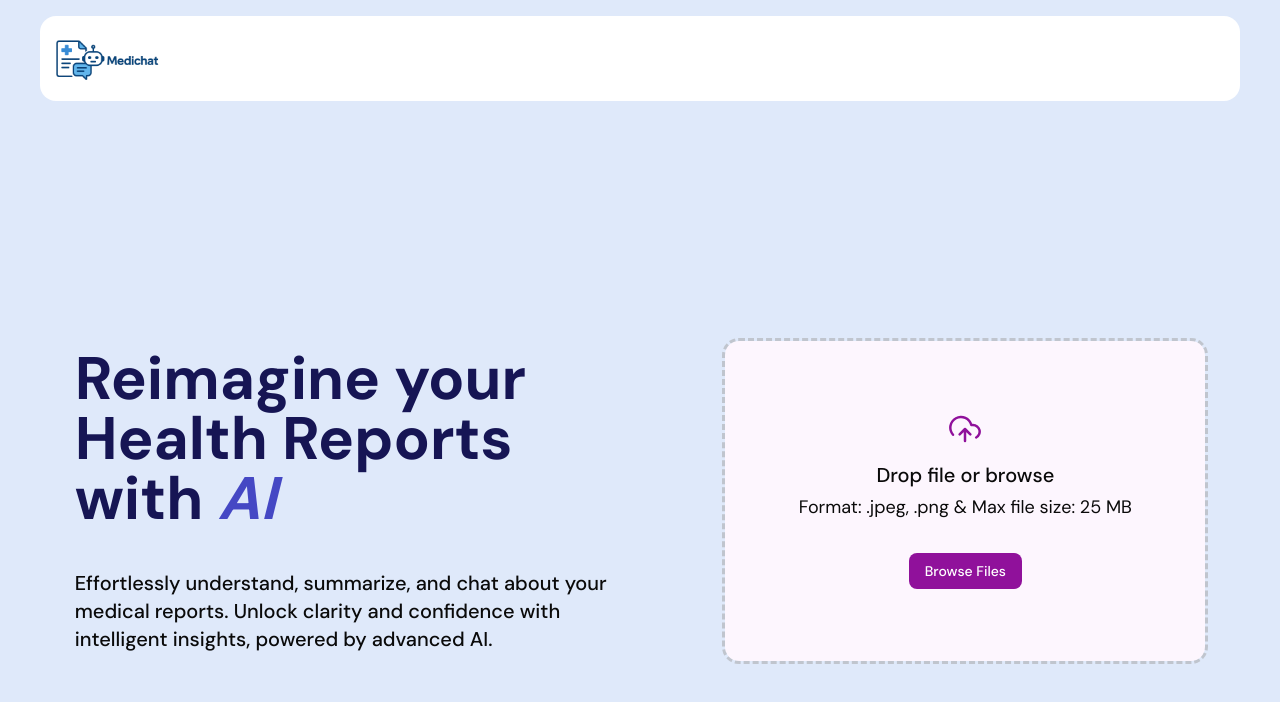
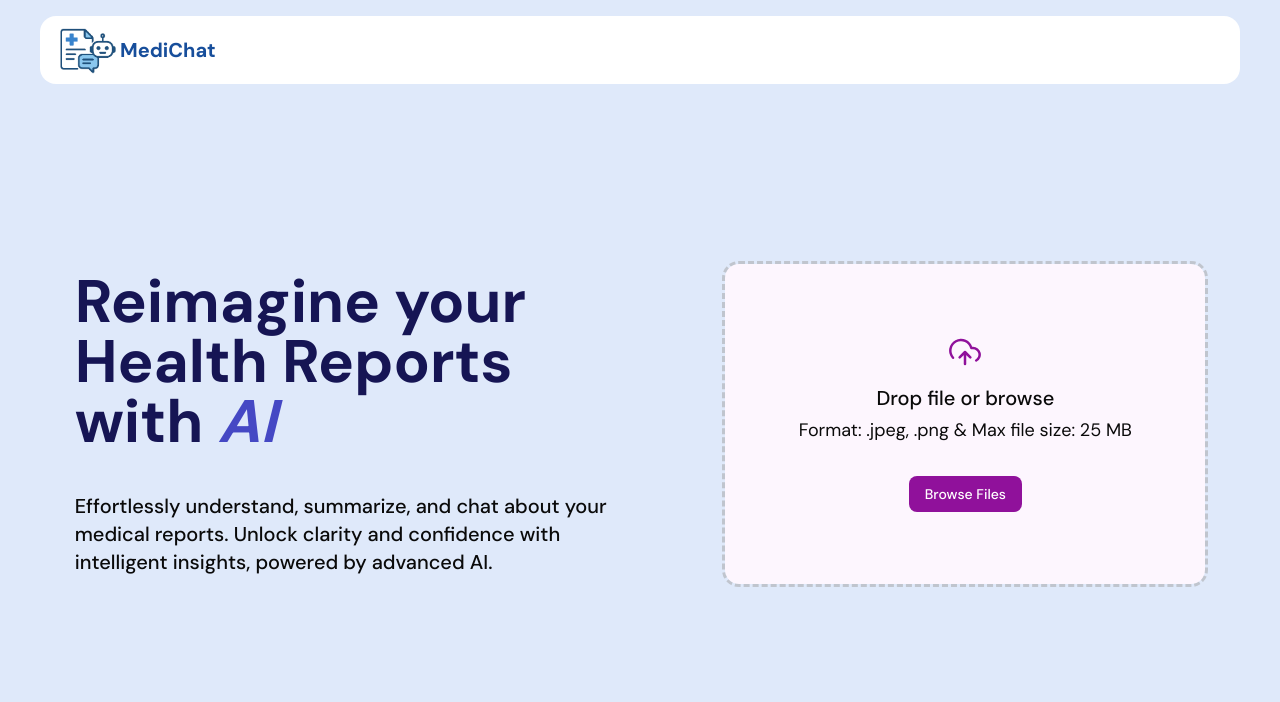
Before and after one commit to featuringmyself/medichat, a Next.js app: page / in a window 1280 px wide. Shown: the top 702 px of the page. Built offline with nearby package versions, Linux system fonts and the light colour scheme.

Commit message:
feat: Enhance UI with new logo, title and hero section

```diff
--- a/app/layout.tsx
+++ b/app/layout.tsx
@@ -10,7 +10,7 @@ const dmSans = DM_Sans({
 });
 
 export const metadata: Metadata = {
-  title: "Create Next App",
+  title: "MediChat: AI Powered Prescription analyzer",
   description: "Generated by create next app",
 };
 
--- a/components/DropFile.tsx
+++ b/components/DropFile.tsx
@@ -6,7 +6,7 @@ export default function DropFile() {
     return (
         <div className="bg-[#FDF6FE] h-[40vh] w-[60vh] outline-dashed rounded-xl flex flex-col items-center justify-center gap-4 leading-tight">
             <svg width="32" height="32" viewBox="0 0 32 32" fill="none" xmlns="http://www.w3.org/2000/svg">
-                <path d="M21.3339 21.3327L16.0006 15.9993M16.0006 15.9993L10.6673 21.3327M16.0006 15.9993V27.9993M27.1873 24.5193C28.4877 23.8104 29.515 22.6885 30.1071 21.3308C30.6991 19.9732 30.8222 18.457 30.4569 17.0216C30.0915 15.5862 29.2586 14.3134 28.0895 13.4039C26.9204 12.4945 25.4817 12.0003 24.0006 11.9993H22.3206C21.917 10.4383 21.1648 8.98913 20.1205 7.76067C19.0762 6.53222 17.767 5.55648 16.2914 4.90682C14.8157 4.25717 13.212 3.95049 11.6007 4.00986C9.9895 4.06922 8.41268 4.49308 6.98882 5.24957C5.56497 6.00606 4.33114 7.07549 3.38008 8.37746C2.42903 9.67943 1.78551 11.1801 1.49789 12.7665C1.21028 14.353 1.28606 15.9841 1.71954 17.537C2.15302 19.09 2.93291 20.5245 4.00059 21.7327" stroke="#90119B" stroke-width="2.5" stroke-linecap="round" stroke-linejoin="round" />
+                <path d="M21.3339 21.3327L16.0006 15.9993M16.0006 15.9993L10.6673 21.3327M16.0006 15.9993V27.9993M27.1873 24.5193C28.4877 23.8104 29.515 22.6885 30.1071 21.3308C30.6991 19.9732 30.8222 18.457 30.4569 17.0216C30.0915 15.5862 29.2586 14.3134 28.0895 13.4039C26.9204 12.4945 25.4817 12.0003 24.0006 11.9993H22.3206C21.917 10.4383 21.1648 8.98913 20.1205 7.76067C19.0762 6.53222 17.767 5.55648 16.2914 4.90682C14.8157 4.25717 13.212 3.95049 11.6007 4.00986C9.9895 4.06922 8.41268 4.49308 6.98882 5.24957C5.56497 6.00606 4.33114 7.07549 3.38008 8.37746C2.42903 9.67943 1.78551 11.1801 1.49789 12.7665C1.21028 14.353 1.28606 15.9841 1.71954 17.537C2.15302 19.09 2.93291 20.5245 4.00059 21.7327" stroke="#90119B" strokeWidth="2.5" stroke-linecap="round" strokeLinejoin="round" />
             </svg>
 
             <div className="leading-tight text-center rounded">
--- a/components/Hero.tsx
+++ b/components/Hero.tsx
@@ -2,7 +2,7 @@ import DropFile from "./DropFile";
 
 export default function Hero(){
     return (
-        <div className="h-screen flex items-center justify-evenly bg-[#DFE9FA]">
+        <div className="h-[85vh] flex items-center justify-evenly bg-[#DFE9FA]">
             <div className="max-w-xl">
                 <h1 className="text-6xl font-bold text-[#161554]">Reimagine your Health Reports with <span className="italic text-[#4548C4]">AI</span></h1>
                 <p className="mt-10 font-medium text-xl">Effortlessly understand, summarize, and chat about your medical reports.
--- a/components/Navbar.tsx
+++ b/components/Navbar.tsx
@@ -2,8 +2,11 @@ import Image from "next/image";
 
 export default function Navbar() {
     return (
-        <div className="mx-10 mt-4 bg-white rounded-2xl">
-            <Image src={"/logo.png"} width={1536} height={1024} alt="Logo" className="max-w-[8rem] h-auto"/>
+        <div className="mx-10 py-2 px-4 mt-4 bg-white rounded-2xl flex items-center justify-between">
+            <div className="flex items-center">
+                <Image src={"/logo.png"} width={1536} height={1024} alt="Logo" className="max-w-[4rem] h-auto" />
+                <h2 className="text-xl font-bold text-[#174e9b]">MediChat</h2>
+            </div>
         </div>
     )
 }
```
Also changed, not shown: public/logo.png.
